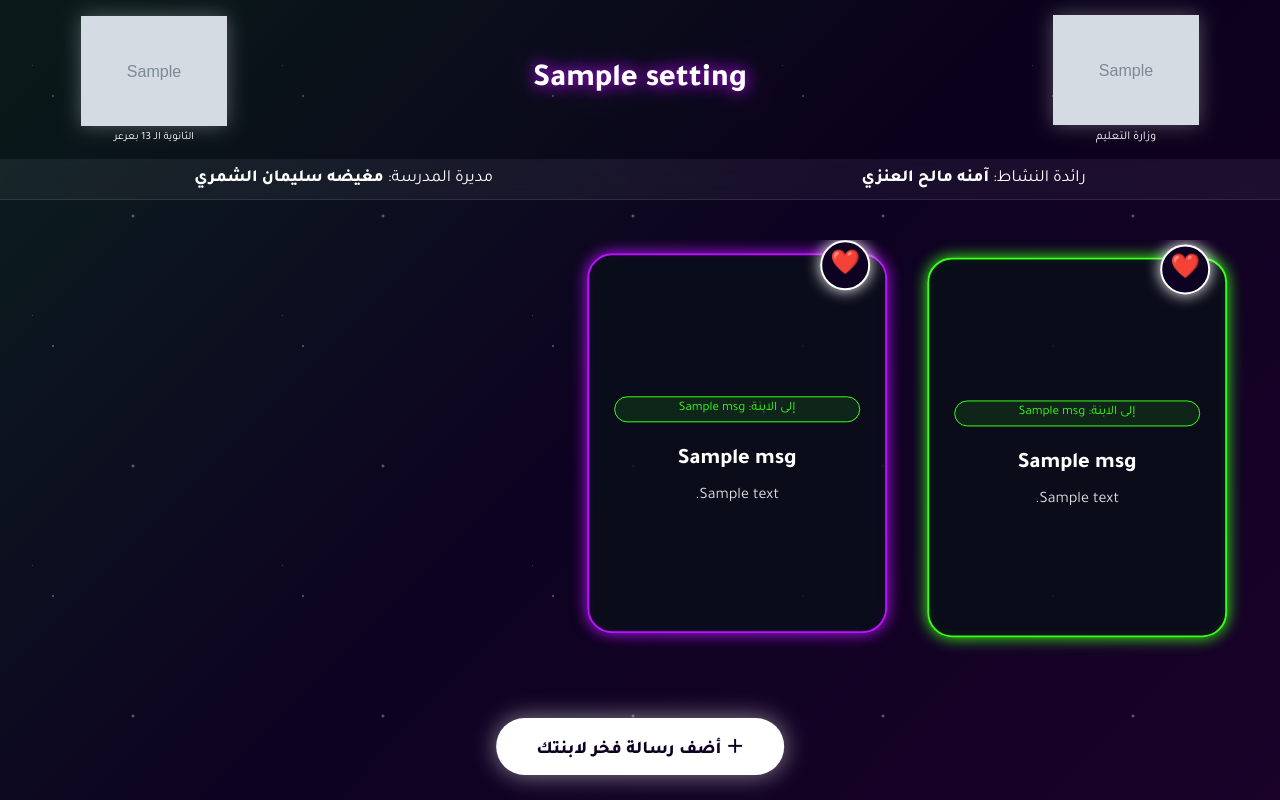
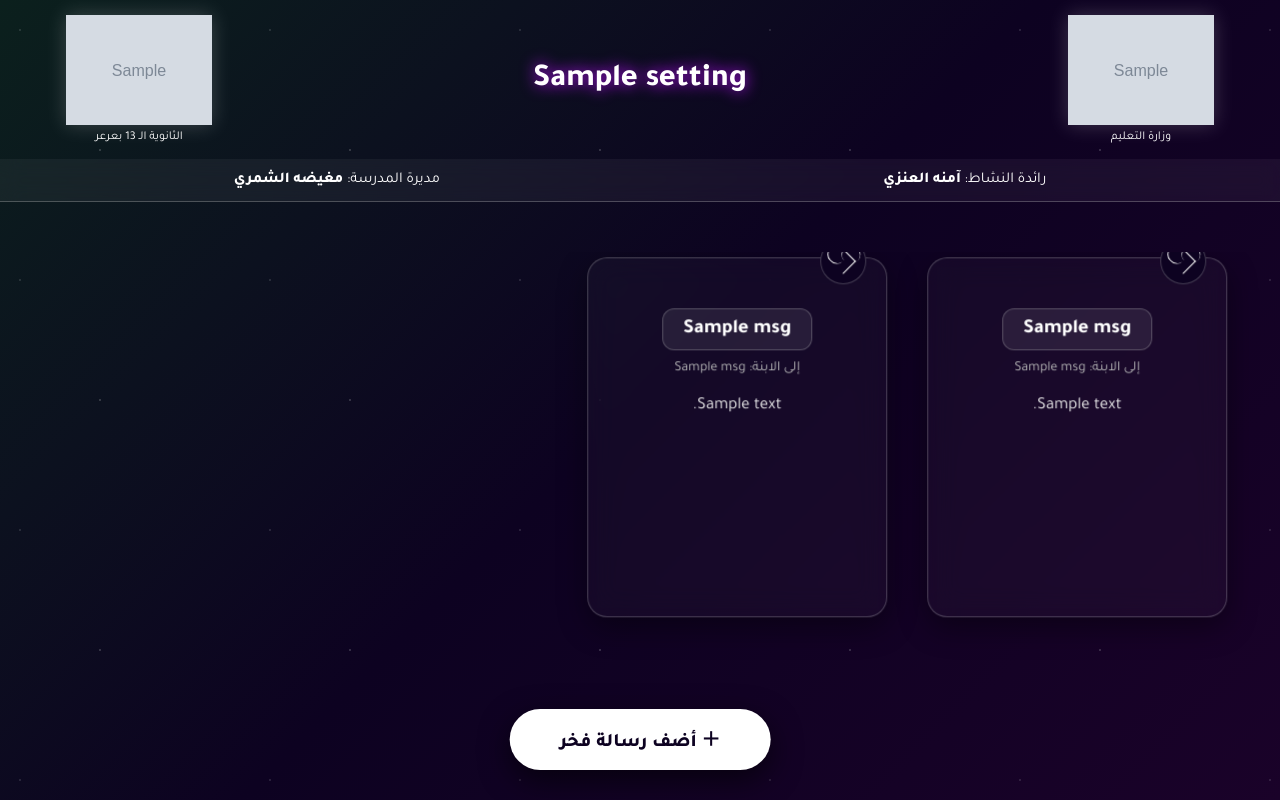
Before and after one commit to amnah1438/communication, a Django app: template core/templates/core/board.html in a window 1280 px wide. Run offline with Django 3.2, Linux system fonts and the light colour scheme; the template is opened without the code that fills it: most values are stand-ins (such as "Sample title", 1, 10 or a date in 2020); grey boxes marked "Sample" are stand-in pictures.

Commit message:
تعديلات جديده ٢

```diff
--- a/core/templates/core/board.html
+++ b/core/templates/core/board.html
@@ -2,17 +2,15 @@
 <html lang="ar" dir="rtl">
 <head>
     <meta charset="UTF-8">
-    <title>
-        {% if settings and settings.board_title %}{{ settings.board_title }}{% else %}شركاؤنا في التعليم{% endif %}
-    </title>
+    <title>{% if settings and settings.board_title %}{{ settings.board_title }}{% else %}شركاؤنا في التعليم{% endif %}</title>
     <meta name="viewport" content="width=device-width, initial-scale=1.0, maximum-scale=1.0, user-scalable=no">
     <link href="https://fonts.googleapis.com/css2?family=Tajawal:wght@400;600;800&display=swap" rel="stylesheet">
 
     <style>
         :root {
-            /* ألوان النيون الجديدة (أخضر وبنفسجي) */
-            --neon-green: #39ff14;
+            --silver-light: rgba(200, 200, 200, 0.3);
             --neon-purple: #bc13fe;
+            /* السرعة من لوحة الإدارة */
             --cards-speed: {{ settings.cards_speed|default:40 }}s;
         }
 
@@ -21,34 +19,26 @@
         body {
             margin: 0;
             min-height: 100vh;
-            /* 2. الألوان: تدرج لوني يجمع الأخضر الزيتي والبنفسجي الداكن */
             background: linear-gradient(135deg, #0b201d 0%, #0d0221 50%, #1a0229 100%);
             position: relative;
             overflow-x: hidden;
             color: white;
         }
 
-        /* 2. إبراز النجوم: نقاط مضيئة متحركة بشكل خفيف */
+        /* النجوم الخلفية */
         body::before {
             content: "";
             position: fixed;
             inset: 0;
             background-image:
-                radial-gradient(1.5px 1.5px at 20px 30px, #fff, rgba(0,0,0,0)),
-                radial-gradient(2px 2px at 100px 150px, #fff, rgba(0,0,0,0)),
-                radial-gradient(1.5px 1.5px at 250px 250px, rgba(255,255,255,0.8), rgba(0,0,0,0));
+                radial-gradient(1px 1px at 20px 30px, #fff, rgba(0,0,0,0)),
+                radial-gradient(1.2px 1.2px at 100px 150px, #fff, rgba(0,0,0,0));
             background-size: 250px 250px;
-            opacity: 0.5;
+            opacity: 0.4;
             z-index: 0;
-            animation: starsShift 100s linear infinite;
         }
 
-        @keyframes starsShift {
-            from { background-position: 0 0; }
-            to { background-position: 500px 1000px; }
-        }
-
-        /* 1. تحسينات الهيدر */
+        /* الهيدر: توزيع الشعارات والعنوان سطر واحد */
         .header {
             display: flex;
             justify-content: space-between;
@@ -56,27 +46,18 @@
             padding: 15px 5%;
             z-index: 10;
             position: relative;
-            background: rgba(0,0,0,0.15);
         }
 
-        /* تكبير شعار الوزارة يمين والمدرسة يسار */
-        .side-right, .side-left { display: flex; flex-direction: column; align-items: center; text-align: center; width: clamp(100px, 15vw, 180px); }
+        .side-right, .side-left { display: flex; flex-direction: column; align-items: center; width: 150px; }
+        .header img { height: clamp(80px, 12vw, 110px); width: auto; filter: drop-shadow(0 0 10px rgba(255,255,255,0.2)); }
 
-        .header img {
-            height: clamp(70px, 10vw, 110px); /* تكبير شعار الوزارة */
-            width: auto;
-            filter: drop-shadow(0 0 10px rgba(255,255,255,0.3));
-        }
-
-        /* توسيط العنوان بسطر واحد مع توهج */
         .main-title {
             flex: 1;
             font-size: clamp(18px, 3vw, 32px);
             font-weight: 800;
             text-align: center;
-            white-space: nowrap; /* سطر واحد */
-            text-shadow: 0 0 15px var(--neon-purple), 0 0 30px rgba(188, 19, 254, 0.5);
-            padding: 0 15px;
+            white-space: nowrap;
+            text-shadow: 0 0 15px var(--neon-purple);
         }
 
         .sub-bar {
@@ -84,19 +65,19 @@
             justify-content: space-around;
             background: rgba(255, 255, 255, 0.05);
             backdrop-filter: blur(10px);
-            padding: 10px;
-            font-size: clamp(13px, 1.5vw, 17px);
-            border-bottom: 1px solid rgba(255, 255, 255, 0.1);
+            padding: 12px;
+            font-size: 15px;
+            border-bottom: 0.5px solid var(--silver-light);
+            z-index: 5;
             position: relative;
-            z-index: 5;
         }
 
-        /* 4. حركة الشريط المستمرة (Infinite Loop) */
+        /* حاوية الشريط المتصل */
         .cards-wrapper {
-            margin-top: 40px;
+            margin-top: 50px;
             width: 100%;
             overflow: hidden;
-            padding: 20px 0 100px;
+            padding: 20px 0 130px;
             z-index: 2;
             position: relative;
         }
@@ -106,116 +87,105 @@
             gap: 40px;
             width: max-content;
             animation: moveCards var(--cards-speed) linear infinite;
-            cursor: pointer;
         }
-
-        /* توقف الحركة عند اللمس */
-        .cards-track.paused { animation-play-state: paused !important; }
 
         @keyframes moveCards {
             0% { transform: translateX(0); }
-            100% { transform: translateX(-50%); } /* النصف لأننا سنضاعف المحتوى بالجافاسكريبت */
+            100% { transform: translateX(-50%); }
         }
 
-        /* 3. تصميم البطاقات (تناسق الطول والعرض) */
+        /* تصميم البطاقة: حواف فضية رقيقة وعائمة */
         .card {
             position: relative;
-            width: clamp(260px, 75vw, 300px); /* متوافق مع الجوال */
-            min-height: 380px; /* طول متناسق وليس ضخم */
-            padding: 45px 25px 25px;
-            background: rgba(10, 15, 25, 0.85);
-            border-radius: 25px;
-            border: 2px solid var(--neon-green);
-            box-shadow: 0 0 15px var(--neon-green), inset 0 0 10px rgba(57, 255, 20, 0.1);
+            width: 300px;
+            min-height: 360px;
+            padding: 50px 25px 30px;
+            background: rgba(255, 255, 255, 0.03);
+            backdrop-filter: blur(15px);
+            border-radius: 20px;
+            border: 0.5px solid var(--silver-light);
+            box-shadow: 0 10px 30px rgba(0,0,0,0.4);
             text-align: center;
             display: flex;
             flex-direction: column;
-            justify-content: center;
-            /* حركة عائمة بسيطة */
-            animation: float 4s ease-in-out infinite alternate;
+            align-items: center;
+            animation: floatingCard 6s ease-in-out infinite alternate;
         }
 
-        @keyframes float {
+        @keyframes floatingCard {
             from { transform: translateY(0); }
-            to { transform: translateY(-10px); }
+            to { transform: translateY(-15px); }
         }
 
-        .card:nth-child(even) {
-            border-color: var(--neon-purple);
-            box-shadow: 0 0 15px var(--neon-purple), inset 0 0 10px rgba(188, 19, 254, 0.1);
-            animation-delay: 1s;
+        /* محتوى الرسالة: اسم ولي الأمر في بوكس ثم الابنة ثم النص */
+        .parent-box {
+            background: rgba(255, 255, 255, 0.08);
+            border: 0.5px solid var(--silver-light);
+            padding: 8px 20px;
+            border-radius: 12px;
+            font-weight: 800;
+            font-size: 20px;
+            margin-bottom: 10px;
+            color: #fff;
         }
 
-        /* 3. القلب النيوني (أعلى اليمين في دائرة مضيئة) */
+        .to-daughter { font-size: 14px; color: #bbb; margin-bottom: 15px; }
+        .message-text { font-size: 17px; line-height: 1.7; color: #eee; }
+
+        /* قلب الحب المفرغ والرفيع */
         .card-icon {
             position: absolute;
-            top: -15px;
-            right: 15px;
-            width: 50px;
-            height: 50px;
+            top: -20px;
+            right: 20px;
+            width: 46px;
+            height: 46px;
             background: #0d0221;
-            border: 2px solid white;
+            border: 1px solid var(--silver-light);
             border-radius: 50%;
             display: flex;
             align-items: center;
             justify-content: center;
-            font-size: 24px;
-            box-shadow: 0 0 15px white;
             z-index: 3;
         }
 
-        .student-tag {
-            font-size: 13px;
-            color: var(--neon-green);
-            background: rgba(57, 255, 20, 0.1);
-            border: 1px solid var(--neon-green);
-            padding: 4px 12px;
-            border-radius: 20px;
-            margin-bottom: 15px;
-            display: inline-block;
+        .heart-outline {
+            width: 18px;
+            height: 18px;
+            border: 1.5px solid white;
+            border-top: none;
+            border-left: none;
+            transform: rotate(-45deg);
+            position: relative;
+        }
+        .heart-outline::before, .heart-outline::after {
+            content: "";
+            width: 18px;
+            height: 18px;
+            border: 1.5px solid white;
+            border-radius: 50%;
+            position: absolute;
+        }
+        .heart-outline::before { top: -10px; left: 0; border-bottom: none; border-right: none; }
+        .heart-outline::after { top: 0; left: 10px; border-bottom: none; border-left: none; }
+
+        /* الزر الثابت */
+        .add-btn-fixed {
+            position: fixed; bottom: 30px; left: 50%; transform: translateX(-50%);
+            background: white; color: #0d0221; padding: 15px 50px;
+            border-radius: 50px; font-size: 19px; font-weight: 800; border: none;
+            z-index: 100; box-shadow: 0 10px 30px rgba(0,0,0,0.6);
+            cursor: pointer;
         }
 
-        .card h4 { font-size: 22px; margin: 10px 0; color: #fff; font-weight: 800; }
-        .card p { font-size: 16px; line-height: 1.7; color: #ddd; margin: 0; }
-
-        /* الزر السفلي */
-        .add-btn-fixed {
-            position: fixed;
-            bottom: 25px;
-            left: 50%;
-            transform: translateX(-50%);
-            background: white;
-            color: #0d0221;
-            padding: 14px 40px;
-            border-radius: 50px;
-            font-size: 18px;
-            font-weight: 800;
-            border: none;
-            cursor: pointer;
-            z-index: 100;
-            box-shadow: 0 0 25px rgba(255,255,255,0.5);
+        /* المودال (نافذة الإرسال) */
+        #modal {
+            display: none; position: fixed; inset: 0; background: rgba(0,0,0,0.9);
+            z-index: 2000; backdrop-filter: blur(10px); align-items: center; justify-content: center;
         }
-
-        #modal {
-            display: none;
-            position: fixed;
-            inset: 0;
-            background: rgba(0,0,0,0.9);
-            z-index: 2000;
-            backdrop-filter: blur(10px);
-            align-items: center;
-            justify-content: center;
-        }
-
-        .modal-body {
-            background: #1a1a2e;
-            width: 90%;
-            max-width: 420px;
-            padding: 35px;
-            border-radius: 25px;
-            border: 1px solid var(--neon-purple);
-            box-shadow: 0 0 30px var(--neon-purple);
-        }
+        .modal-body { background: #151921; width: 90%; max-width: 420px; padding: 35px; border-radius: 25px; border: 1px solid var(--neon-purple); }
+        .modal-body h2 { text-align: center; color: var(--neon-purple); margin-bottom: 25px; }
+        .modal-body input, .modal-body textarea { width: 100%; padding: 12px; margin-bottom: 15px; border-radius: 10px; border: none; background: #222; color: white; }
+        .submit-btn { width: 100%; padding: 15px; background: var(--neon-purple); border: none; border-radius: 50px; color: white; font-weight: 800; cursor: pointer; }
     </style>
 </head>
 
@@ -224,55 +194,52 @@
 <div class="header">
     <div class="side-right">
         {% if settings and settings.ministry_logo %}<img src="{{ settings.ministry_logo.url }}">{% endif %}
-        <div style="margin-top:5px; font-size: 12px;">وزارة التعليم</div>
+        <div style="font-size: 12px; margin-top: 5px;">وزارة التعليم</div>
     </div>
-
     <div class="main-title">
         {% if settings and settings.board_title %}{{ settings.board_title }}{% else %}معاً نصنع التعليم.. شركاء في بناء المستقبل{% endif %}
     </div>
-
     <div class="side-left">
         {% if settings and settings.school_logo %}<img src="{{ settings.school_logo.url }}">{% endif %}
-        <div style="margin-top:5px; font-size: 11px;">الثانوية الـ 13 بعرعر</div>
+        <div style="font-size: 12px; margin-top: 5px;">الثانوية الـ 13 بعرعر</div>
     </div>
 </div>
 
 <div class="sub-bar">
-    <div>رائدة النشاط: <strong>آمنه مالح العنزي</strong></div>
-    <div>مديرة المدرسة: <strong>مغيضه سليمان الشمري</strong></div>
+    <div>رائدة النشاط: <strong>آمنه العنزي</strong></div>
+    <div>مديرة المدرسة: <strong>مغيضه الشمري</strong></div>
 </div>
 
 <div class="cards-wrapper">
-    <div class="cards-track" id="track" onclick="togglePause()">
+    <div class="cards-track" id="track">
         {% for msg in parent_messages %}
             <div class="card">
-                <div class="card-icon">❤️</div>
-                <div class="student-tag">إلى الابنة: {{ msg.student_name }}</div>
-                <h4>{{ msg.parent_name }}</h4>
-                <p>{{ msg.message }}</p>
+                <div class="card-icon"><div class="heart-outline"></div></div>
+                <div class="parent-box">{{ msg.parent_name }}</div>
+                <div class="to-daughter">إلى الابنة: {{ msg.student_name }}</div>
+                <div class="message-text">{{ msg.message }}</div>
             </div>
         {% empty %}
             <div class="card">
-                <div class="card-icon">✨</div>
-                <h4>أهلاً بكم</h4>
-                <p>رسائلكم فخر لبناتنا.. شاركونا الآن 🌷</p>
+                <div class="card-icon"><div class="heart-outline"></div></div>
+                <div class="parent-box">أهلاً بكم</div>
+                <div class="message-text">شاركونا رسائل الفخر لبناتنا 🌷</div>
             </div>
         {% endfor %}
     </div>
 </div>
 
-<button class="add-btn-fixed" onclick="openModal()">＋ أضف رسالة فخر لابنتك</button>
+<button class="add-btn-fixed" onclick="openModal()">＋ أضف رسالة فخر</button>
 
 <div id="modal">
     <div class="modal-body">
-        <h2 style="text-align: center; color: var(--neon-purple); margin-bottom: 25px;">إرسال رسالة فخر</h2>
+        <h2>إرسال رسالة فخر</h2>
         <form method="post">
             {% csrf_token %}
-            <input type="text" name="parent_name" style="width:100%; padding:12px; margin-bottom:15px; border-radius:10px; border:none;" placeholder="اسم ولي الأمر" required>
-            <input type="text" name="student_name" style="width:100%; padding:12px; margin-bottom:15px; border-radius:10px; border:none;" placeholder="اسم الطالبة" required>
-            <textarea name="message" rows="3" style="width:100%; padding:12px; margin-bottom:15px; border-radius:10px; border:none;" placeholder="اكتب كلمتك الطيبة هنا..." required></textarea>
-
-            <button type="submit" style="width:100%; padding:14px; background:var(--neon-purple); border:none; border-radius:50px; color:white; font-weight:800; cursor:pointer;">إرسال الرسالة</button>
+            <input type="text" name="parent_name" placeholder="اسم ولي الأمر" required>
+            <input type="text" name="student_name" placeholder="اسم الطالبة" required>
+            <textarea name="message" rows="3" placeholder="اكتب كلمتك هنا..." required></textarea>
+            <button type="submit" class="submit-btn">إرسال الرسالة</button>
             <p onclick="closeModal()" style="text-align:center; color:#ff4d4d; margin-top:15px; cursor:pointer;">إلغاء</p>
         </form>
     </div>
@@ -281,16 +248,12 @@
 <script>
     const track = document.getElementById('track');
 
-    // 4. تكرار البطاقات تلقائياً لضمان حركة متصلة (Infinite Loop)
+    // 1. وظيفة مضاعفة البطاقات لضمان عدم وجود فراغ (Loop)
     if (track.children.length > 0) {
-        const content = track.innerHTML;
-        track.innerHTML = content + content; // مضاعفة المحتوى
+        track.innerHTML += track.innerHTML;
     }
 
-    function togglePause() {
-        track.classList.toggle('paused');
-    }
-
+    // 2. وظائف النافذة المنبثقة (المودال)
     function openModal() {
         document.getElementById("modal").style.display = "flex";
         document.body.style.overflow = "hidden";
@@ -301,6 +264,7 @@
         document.body.style.overflow = "auto";
     }
 
+    // إغلاق عند الضغط خارج المربع
     window.onclick = function(event) {
         if (event.target == document.getElementById("modal")) {
             closeModal();
```
